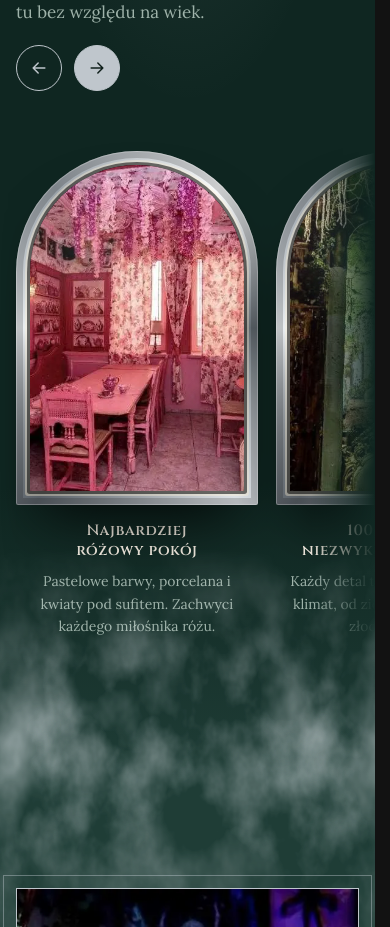
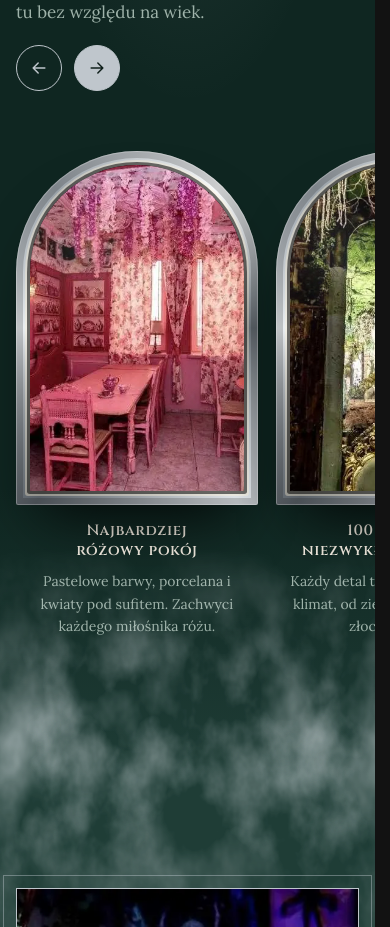
Before and after one commit to lukaszdzielo/alahamora, a Next.js app: page /gliwice in a window 390 px wide. Shown: the part 1220-2147 px from the top of the page. Built offline with nearby package versions, Linux system fonts and the light colour scheme.

Commit message:
Karuzela Co czeka: wygaszenie boków tylko powyżej 2560 px

```diff
--- a/src/styles/globals.css
+++ b/src/styles/globals.css
@@ -612,8 +612,11 @@ a { color: inherit; }
     scroll-snap-type: x mandatory;
     scroll-padding-inline: var(--gutter);
     scrollbar-width: none;
-    /* to, co wychodzi poza kontener z treścią, łagodnie znika na bokach */
-    mask-image: linear-gradient(90deg, transparent 0, #000 var(--gutter), #000 calc(100% - var(--gutter)), transparent 100%);
+    /* wygaszenie boków tylko na bardzo szerokich ekranach, gdy tor ma już max 2560 px
+       i karty kończyłyby się „ucięte” w środku ekranu */
+    @media (min-width: 2561px) {
+      mask-image: linear-gradient(90deg, transparent 0, #000 160px, #000 calc(100% - 160px), transparent 100%);
+    }
 
     &::-webkit-scrollbar { display: none; }
   }
@@ -2301,15 +2304,13 @@ html[data-entering] .notice-wrap {
   .contact .contact__grid { gap: 40px; }
 }
 
-/* karuzela „Co czeka” na telefonie: mniejsze lustra (widać kawałek następnego)
-   i wyraźne wygaszenie przy prawej krawędzi ekranu */
+/* karuzela „Co czeka” na telefonie: mniejsze lustra (widać kawałek następnego) */
 @media (max-width: 640px) {
   .features .features__track {
     --gutter: 16px;
     gap: 18px;
     margin-top: 36px;
     padding-top: 24px;
-    mask-image: linear-gradient(90deg, transparent 0, #000 16px, #000 calc(100% - 64px), transparent 100%);
   }
 
   .mirror {
```
